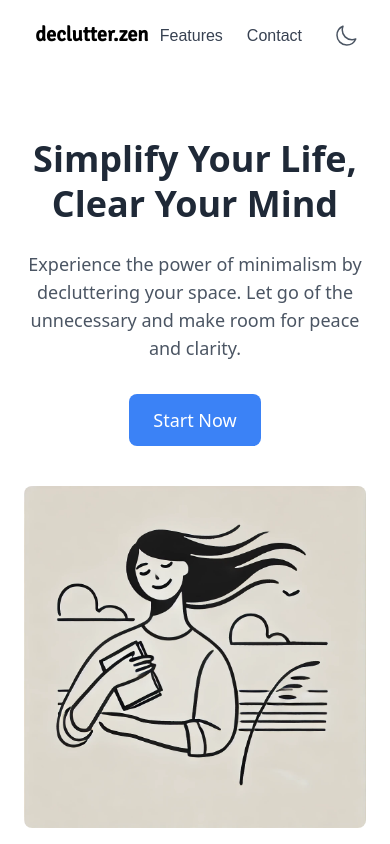
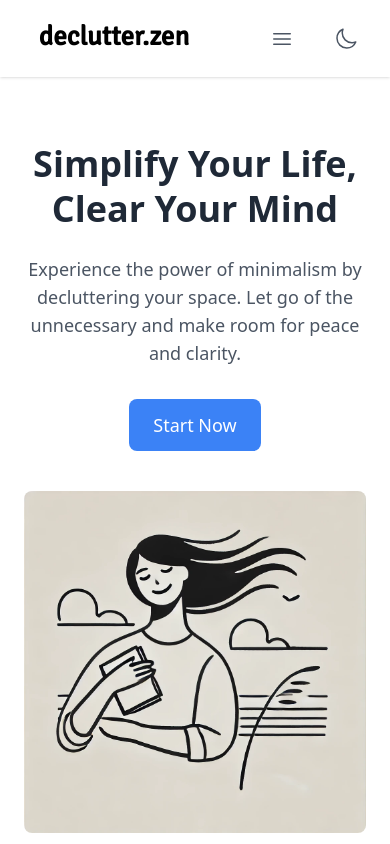
Before and after one commit to hcsum/declutter-space, a Next.js app: page / in a window 390 px wide. Shown: the top 844 px of the page. Built offline with nearby package versions, Linux system fonts and the light colour scheme.

Commit message:
fix dashboard mobile view style

```diff
--- a/src/app/dashboard/page.tsx
+++ b/src/app/dashboard/page.tsx
@@ -50,13 +50,13 @@ const ItemList = () => {
     ) ?? [];
 
   return (
-    <div className="flex justify-center items-center p-6 w-full h-[90vh] bg-white dark:bg-gray-900 text-gray-800 dark:text-gray-200">
-      <div className="w-full md:w-full lg:max-w-[70%]">
-        <div className="flex flex-col md:flex-row md:space-x-4">
+    <div className="flex justify-center p-6 w-full min-h-screen bg-white dark:bg-gray-900 text-gray-800 dark:text-gray-200">
+      <div className="w-full md:w-full lg:max-w-[70%] mt-4 md:mt-8">
+        <div className="flex flex-col space-y-4 md:space-y-0 md:flex-row md:space-x-4">
           <input
             type="text"
             placeholder="New item name"
-            className="border dark:border-gray-700 bg-gray-50 dark:bg-gray-800 px-4 py-2 rounded-md flex-1 md:max-w-sm mb-4 md:mb-0"
+            className="border dark:border-gray-700 bg-gray-50 dark:bg-gray-800 px-4 py-2 rounded-md flex-1 md:max-w-sm"
             value={newItem}
             onChange={(e) => setNewItem(e.target.value)}
           />
@@ -116,22 +116,23 @@ const ItemList = () => {
         </div>
 
         {/* Table */}
-        <table className="w-full border-collapse border border-gray-200 dark:border-gray-700 text-left">
+        <div className="overflow-x-auto">
+          <table className="w-full border-collapse border border-gray-200 dark:border-gray-700 text-left text-sm">
             <thead>
               <tr className="bg-gray-100 dark:bg-gray-800">
-              <th className="border border-gray-200 dark:border-gray-700 px-4 py-2">
+                <th className="border border-gray-200 dark:border-gray-700 px-2 py-2 md:px-4">
                   Name
                 </th>
-              <th className="border border-gray-200 dark:border-gray-700 px-4 py-2">
+                <th className="border border-gray-200 dark:border-gray-700 px-2 py-2 md:px-4 whitespace-nowrap">
                   Pieces
                 </th>
-              <th className="border border-gray-200 dark:border-gray-700 px-4 py-2">
+                <th className="border border-gray-200 dark:border-gray-700 px-2 py-2 md:px-4 whitespace-nowrap">
                   Deadline
                 </th>
-              <th className="border border-gray-200 dark:border-gray-700 px-4 py-2">
+                <th className="border border-gray-200 dark:border-gray-700 px-2 py-2 md:px-4 whitespace-nowrap">
                   Future Plan
                 </th>
-              <th className="border border-gray-200 dark:border-gray-700 px-4 py-2">
+                <th className="border border-gray-200 dark:border-gray-700 px-2 py-2 md:px-4">
                   Actions
                 </th>
               </tr>
@@ -142,19 +143,19 @@ const ItemList = () => {
                   key={item.id}
                   className="hover:bg-gray-50 dark:hover:bg-gray-800"
                 >
-                <td className="border border-gray-200 dark:border-gray-700 px-4 py-2">
+                  <td className="border border-gray-200 dark:border-gray-700 px-2 py-2 md:px-4">
                     {item.name}
                   </td>
-                <td className="border border-gray-200 dark:border-gray-700 px-4 py-2">
+                  <td className="border border-gray-200 dark:border-gray-700 px-2 py-2 md:px-4">
                     {item.pieces}
                   </td>
-                <td className="border border-gray-200 dark:border-gray-700 px-4 py-2">
+                  <td className="border border-gray-200 dark:border-gray-700 px-2 py-2 md:px-4">
                     {item.deadline.toLocaleDateString()}
                   </td>
-                <td className="border border-gray-200 dark:border-gray-700 px-4 py-2">
+                  <td className="border border-gray-200 dark:border-gray-700 px-2 py-2 md:px-4">
                     {item.plan}
                   </td>
-                <td className="border border-gray-200 dark:border-gray-700 px-4 py-2">
+                  <td className="border border-gray-200 dark:border-gray-700 px-2 py-2 md:px-4">
                     <button className="text-blue-500 dark:text-blue-400 hover:underline">
                       Edit
                     </button>
@@ -163,6 +164,7 @@ const ItemList = () => {
               ))}
             </tbody>
           </table>
+        </div>
 
         {/* Pagination */}
         <div className="mt-4 flex justify-center items-center">
--- a/src/app/page.tsx
+++ b/src/app/page.tsx
@@ -137,7 +137,7 @@ const LandingPage = () => {
         </div>
         <div className="space-y-12 max-w-3xl mx-auto">
           {/* Feature 1 */}
-          <div className="flex flex-col items-center text-center bg-white dark:bg-gray-800 rounded-lg shadow-lg p-8">
+          <div className="flex flex-col items-center text-center bg-white dark:bg-gray-800 rounded-lg shadow-sm p-8">
             <h3 className="text-2xl font-semibold mb-4 text-gray-800 dark:text-gray-200">
               Identify Your Possessions
             </h3>
@@ -149,7 +149,7 @@ const LandingPage = () => {
           </div>
 
           {/* Feature 2 */}
-          <div className="flex flex-col items-center text-center bg-white dark:bg-gray-800 rounded-lg shadow-lg p-8">
+          <div className="flex flex-col items-center text-center bg-white dark:bg-gray-800 rounded-lg shadow-sm p-8">
             <h3 className="text-2xl font-semibold mb-4 text-gray-800 dark:text-gray-200">
               Set Timeframes for Decision Making
             </h3>
@@ -161,7 +161,7 @@ const LandingPage = () => {
           </div>
 
           {/* Feature 3 */}
-          <div className="flex flex-col items-center text-center bg-white dark:bg-gray-800 rounded-lg shadow-lg p-8">
+          <div className="flex flex-col items-center text-center bg-white dark:bg-gray-800 rounded-lg shadow-sm p-8">
             <h3 className="text-2xl font-semibold mb-4 text-gray-800 dark:text-gray-200">
               Track Your Progress Over Time
             </h3>
--- a/src/components/Header.tsx
+++ b/src/components/Header.tsx
@@ -3,12 +3,19 @@
 import Link from "next/link";
 import React, { useEffect, useState } from "react";
 import { usePathname } from "next/navigation";
-import { UserCircleIcon, MoonIcon, SunIcon } from "@heroicons/react/24/outline";
+import {
+  UserCircleIcon,
+  MoonIcon,
+  SunIcon,
+  Bars3Icon,
+  XMarkIcon,
+} from "@heroicons/react/24/outline";
 import Logo from "./Logo";
 
 const Header: React.FC = () => {
   const pathname = usePathname();
   const [isDarkMode, setIsDarkMode] = useState(false);
+  const [isMobileMenuOpen, setIsMobileMenuOpen] = useState(false);
 
   useEffect(() => {
     const savedTheme = localStorage.getItem("theme");
@@ -35,27 +42,35 @@ const Header: React.FC = () => {
 
   if (pathname === "/") {
     navContent = (
-      <ul className="flex space-x-6 text-gray-700 dark:text-gray-300">
+      <ul
+        className={`md:flex md:space-x-6 text-gray-700 dark:text-gray-300 ${
+          isMobileMenuOpen
+            ? "absolute top-16 left-0 right-0 bg-white dark:bg-gray-800 p-4 space-y-4 shadow-lg md:space-y-0 md:shadow-none"
+            : "hidden md:flex"
+        }`}
+      >
         <li>
           <button
-            onClick={() =>
+            onClick={() => {
               document
                 .getElementById("features")
-                ?.scrollIntoView({ behavior: "smooth" })
-            }
-            className="hover:text-blue-500 dark:hover:text-blue-400 transition"
+                ?.scrollIntoView({ behavior: "smooth" });
+              setIsMobileMenuOpen(false);
+            }}
+            className="hover:text-blue-500 dark:hover:text-blue-400 transition w-full text-left"
           >
             Features
           </button>
         </li>
         <li>
           <button
-            onClick={() =>
+            onClick={() => {
               document
                 .getElementById("contact")
-                ?.scrollIntoView({ behavior: "smooth" })
-            }
-            className="hover:text-blue-500 dark:hover:text-blue-400 transition"
+                ?.scrollIntoView({ behavior: "smooth" });
+              setIsMobileMenuOpen(false);
+            }}
+            className="hover:text-blue-500 dark:hover:text-blue-400 transition w-full text-left"
           >
             Contact
           </button>
@@ -71,12 +86,24 @@ const Header: React.FC = () => {
   }
 
   return (
-    <header className="bg-white shadow py-4 px-6 dark:bg-gray-800">
+    <header className="bg-white shadow py-4 px-6 dark:bg-gray-800 relative">
       <div className="max-w-6xl mx-auto flex justify-between items-center">
         <Link href="/">
           <Logo />
         </Link>
         <div className="flex items-center space-x-6">
+          {pathname === "/" && (
+            <button
+              onClick={() => setIsMobileMenuOpen(!isMobileMenuOpen)}
+              className="md:hidden p-2 rounded-full hover:bg-gray-200 dark:hover:bg-gray-700"
+            >
+              {isMobileMenuOpen ? (
+                <XMarkIcon className="h-6 w-6 text-gray-600 dark:text-gray-300" />
+              ) : (
+                <Bars3Icon className="h-6 w-6 text-gray-600 dark:text-gray-300" />
+              )}
+            </button>
+          )}
           {navContent}
           <button
             onClick={toggleDarkMode}
--- a/src/components/Logo.tsx
+++ b/src/components/Logo.tsx
@@ -9,7 +9,7 @@ export default function Logo() {
     <svg
       xmlns="http://www.w3.org/2000/svg"
       viewBox="0 0 200 50"
-      className={`w-full max-w-xs font-bold ${signika.style}`}
+      className={`w-full max-w-[180px] sm:max-w-xs font-bold ${signika.style}`}
     >
       <text
         x="50%"
```
Lines whose indentation alone changed are shown as unchanged.
